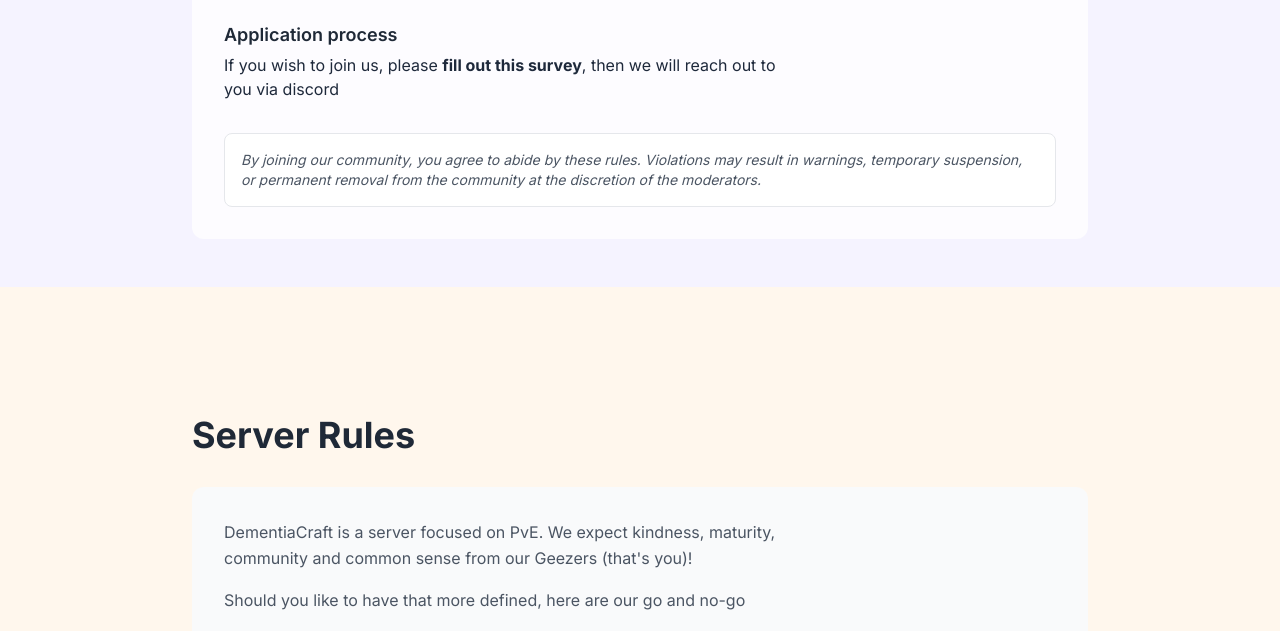
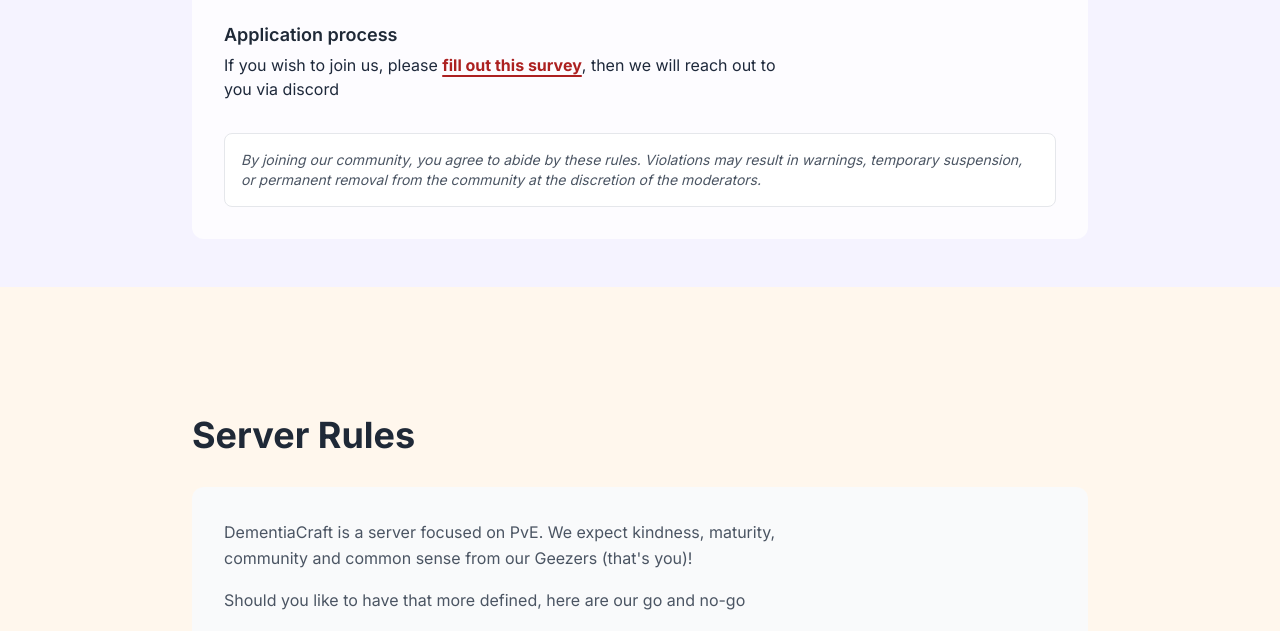
Before and after one commit to DementiaCraft/dementiacraft.github.io, a plain HTML site: page index.html in a window 1280 px wide. Shown: the part 3185-3816 px from the top of the page. Drawn offline with nearby package versions, Linux system fonts and the light colour scheme.

Commit message:
Update index.html
Updating link color on the application link

```diff
--- a/index.html
+++ b/index.html
@@ -3,7 +3,7 @@
 <head>
     <meta charset="UTF-8">
     <meta name="viewport" content="width=device-width, initial-scale=1.0">
-    <title>DementiaCraft - A Community for friends</title>
+    <title>DementiaCraft - A Community For Friends</title>
     <script src="https://cdn.tailwindcss.com"></script>
     <link rel="stylesheet" href="https://cdnjs.cloudflare.com/ajax/libs/font-awesome/6.4.0/css/all.min.css">
     <style>
@@ -245,7 +245,7 @@
                                     </ul>
 
                                     <h3 id="apply" class="text-lg font-semibold text-gray-800 mb-1">Application process</h3>
-                                    <p>If you wish to join us, please <a href="https://form.jotform.com/232073734911049" target="_blank" rel="noopener" title="Join DementiaCraft"><strong>fill out this survey</strong></a>, then we will reach out to you via discord</p>
+                                    <p>If you wish to join us, please <a href="https://form.jotform.com/232073734911049" target="_blank" rel="noopener" title="Join DementiaCraft" class="text-[var(--primary)] font-bold hover:text-[var(--secondary)] transition-colors duration-300 underline underline-offset-4 decoration-2">fill out this survey</a>, then we will reach out to you via discord</p>
                                 </div>
                             </div>
 
```
